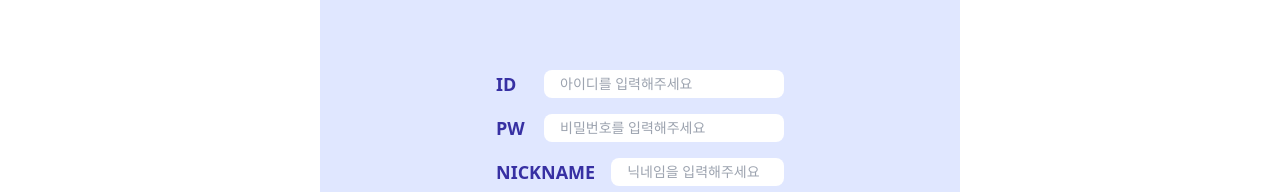
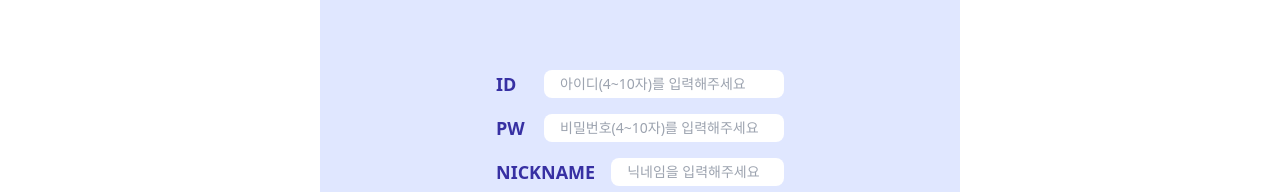
Before and after one commit to MiiingGaeng/mbti-test-site, a React (Vite) app: page /signup in a window 1280 px wide. Shown: the part 314-506 px from the top of the page. Built offline with nearby package versions, Linux system fonts and the light colour scheme.

Commit message:
chore: 회원가입시 최소글자수 설정

```diff
--- a/src/pages/Signup.jsx
+++ b/src/pages/Signup.jsx
@@ -51,9 +51,11 @@
           <p className="text-lg text-indigo-800 font-bold">ID</p>
           <Input
             type="text"
-            placeholder="아이디를 입력해주세요"
+            placeholder="아이디(4~10자)를 입력해주세요"
             value={id}
             onChange={(e) => setId(e.target.value)}
+            minLength={4}
+            maxLength={10}
           />
         </label>
 
@@ -61,9 +63,11 @@
           <p className="text-lg text-indigo-800 font-bold">PW</p>
           <Input
             type="password"
-            placeholder="비밀번호를 입력해주세요"
+            placeholder="비밀번호(4~10자)를 입력해주세요"
             value={password}
             onChange={(e) => setPassword(e.target.value)}
+            minLength={4}
+            maxLength={10}
           />
         </label>
 
```
